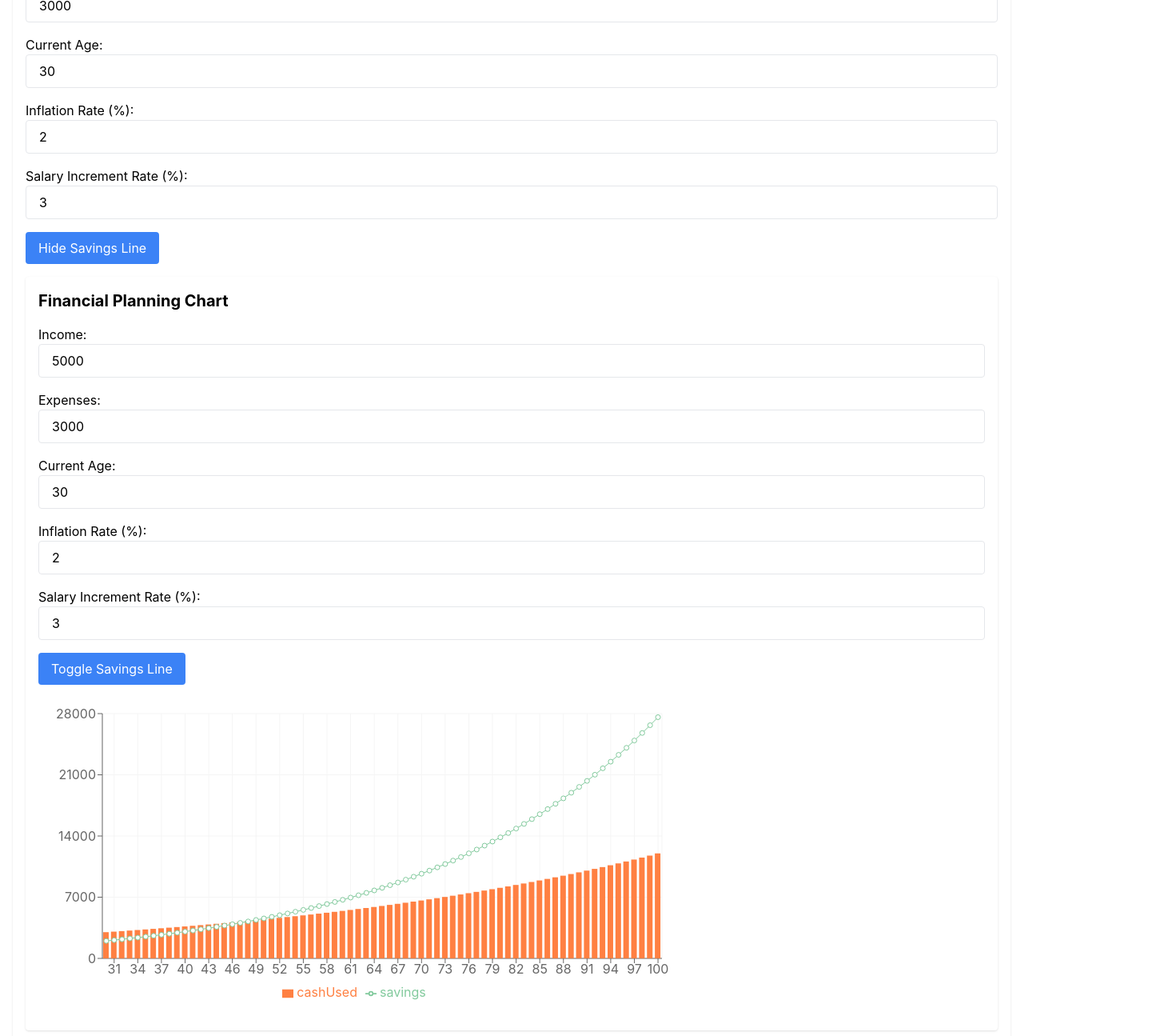
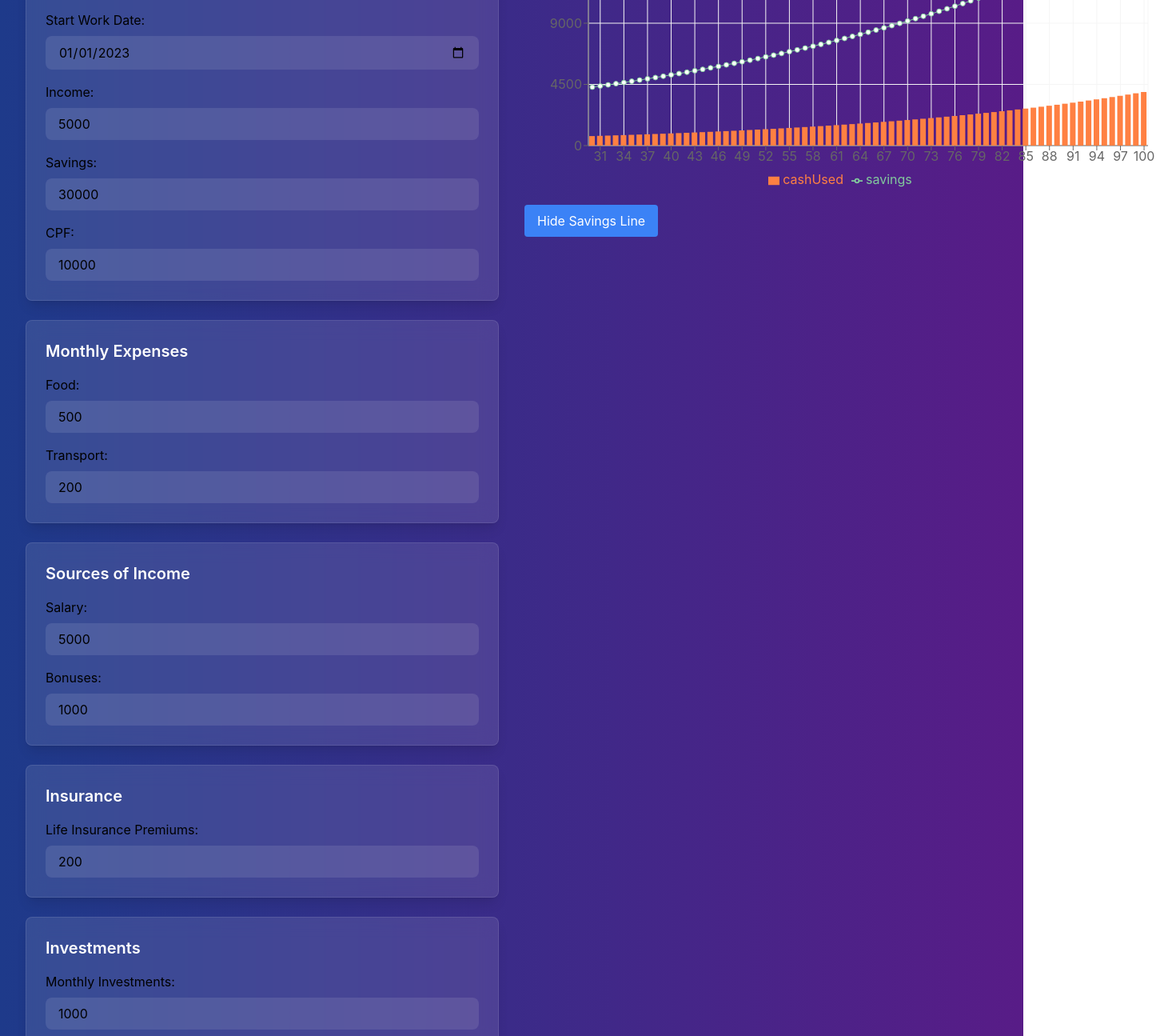
Before and after one commit to JohannsenLum/FinancePlanner, a React (Create React App) app: page /financial-planning in a window 1280 px wide. Shown: the part 300-1595 px from the top of the page at 80% size, 1456 px wide, since content can reach past the window. Built offline with nearby package versions, Linux system fonts and the light colour scheme.

Commit message:
Implement Financial Planning page v1

```diff
--- a/src/components/FinancialChart.js
+++ /dev/null
@@ -1,139 +0,0 @@
-import React, { useState, useEffect } from "react";
-import {
-  ComposedChart,
-  Bar,
-  Line,
-  XAxis,
-  YAxis,
-  Tooltip,
-  Legend,
-  CartesianGrid,
-} from "recharts";
-
-const FinancialChart = () => {
-  const [income, setIncome] = useState(5000); // Default income
-  const [expenses, setExpenses] = useState(3000); // Default expenses
-  const [age, setAge] = useState(30); // Default age
-  const [inflationRate, setInflationRate] = useState(2); // Default inflation rate
-  const [salaryIncrementRate, setSalaryIncrementRate] = useState(3); // Default salary increment rate
-  const [longTermData, setLongTermData] = useState([]); // Long-term data for the chart
-  const [showSavingsLine, setShowSavingsLine] = useState(true); // Toggle savings line
-
-  // Function to generate yearly data
-  const generateLongTermData = () => {
-    const data = [];
-    let currentIncome = income;
-    let currentExpenses = expenses;
-    let currentSavings = currentIncome - currentExpenses;
-
-    for (let year = age; year <= 100; year++) {
-      data.push({
-        age: year,
-        cashUsed: currentExpenses,
-        savings: currentSavings > 0 ? currentSavings : 0,
-      });
-
-      // Update income and expenses for the next year
-      currentIncome += currentIncome * (salaryIncrementRate / 100);
-      currentExpenses += currentExpenses * (inflationRate / 100);
-
-      // Calculate new savings
-      currentSavings = currentIncome - currentExpenses;
-    }
-
-    setLongTermData(data);
-  };
-
-  // Recalculate data whenever inputs change
-  useEffect(() => {
-    generateLongTermData();
-  }, [income, expenses, age, inflationRate, salaryIncrementRate]);
-
-  return (
-    <div className="bg-white p-4 rounded shadow">
-      <h2 className="text-xl font-bold mb-4">Financial Planning Chart</h2>
-
-      {/* Input fields for user data */}
-      <div className="flex flex-col gap-4 mb-4">
-        <label>
-          Income:
-          <input
-            type="number"
-            placeholder="Income"
-            value={income}
-            onChange={(e) => setIncome(Number(e.target.value))}
-            className="block w-full px-4 py-2 border rounded"
-          />
-        </label>
-        <label>
-          Expenses:
-          <input
-            type="number"
-            placeholder="Expenses"
-            value={expenses}
-            onChange={(e) => setExpenses(Number(e.target.value))}
-            className="block w-full px-4 py-2 border rounded"
-          />
-        </label>
-        <label>
-          Current Age:
-          <input
-            type="number"
-            placeholder="Age"
-            value={age}
-            onChange={(e) => setAge(Number(e.target.value))}
-            className="block w-full px-4 py-2 border rounded"
-          />
-        </label>
-        <label>
-          Inflation Rate (%):
-          <input
-            type="number"
-            placeholder="Inflation Rate"
-            value={inflationRate}
-            onChange={(e) => setInflationRate(Number(e.target.value))}
-            className="block w-full px-4 py-2 border rounded"
-          />
-        </label>
-        <label>
-          Salary Increment Rate (%):
-          <input
-            type="number"
-            placeholder="Salary Increment Rate"
-            value={salaryIncrementRate}
-            onChange={(e) => setSalaryIncrementRate(Number(e.target.value))}
-            className="block w-full px-4 py-2 border rounded"
-          />
-        </label>
-      </div>
-
-      {/* Toggle button for savings line */}
-      <button
-        onClick={() => setShowSavingsLine(!showSavingsLine)}
-        className="mb-4 px-4 py-2 bg-blue-500 text-white rounded"
-      >
-        Toggle Savings Line
-      </button>
-
-      {/* Chart */}
-      <ComposedChart
-        width={800}
-        height={400}
-        data={longTermData}
-        margin={{ top: 20, right: 20, bottom: 20, left: 20 }}
-      >
-        <CartesianGrid stroke="#f5f5f5" />
-        <XAxis dataKey="age" />
-        <YAxis />
-        <Tooltip />
-        <Legend />
-        <Bar dataKey="cashUsed" stackId="a" fill="#ff8042" />
-        {showSavingsLine && (
-          <Line type="monotone" dataKey="savings" stroke="#82ca9d" />
-        )}
-      </ComposedChart>
-    </div>
-  );
-};
-
-export default FinancialChart;
--- a/src/components/FinancialPlanner.jsx
+++ b/src/components/FinancialPlanner.jsx
@@ -4,18 +4,24 @@ import FinancialChart from "./FinancialChart";
 import ToggleButton from "./ToggleButton";
 
 const FinancialPlanner = () => {
+  const [age, setAge] = useState(30);
+  const [startWorkDate, setStartWorkDate] = useState("2023-01-01");
   const [income, setIncome] = useState(5000);
-  const [expenses, setExpenses] = useState(3000);
-  const [age, setAge] = useState(30);
-  const [inflationRate, setInflationRate] = useState(2);
-  const [salaryIncrementRate, setSalaryIncrementRate] = useState(3);
+  const [savings, setSavings] = useState(30000);
+  const [cpf, setCpf] = useState(10000);
+  const [bonuses, setBonuses] = useState(1000);
+  const [basicIncomeIncrement, setBasicIncomeIncrement] = useState(2);
+  const [allowanceIncrement, setAllowanceIncrement] = useState(0);
+  const [monthlyExpenses, setMonthlyExpenses] = useState({ food: 500, transport: 200 });
+  const [insurancePremiums, setInsurancePremiums] = useState({ life: 200 });
+  const [monthlyInvestments, setMonthlyInvestments] = useState(1000);
   const [longTermData, setLongTermData] = useState([]);
   const [showSavingsLine, setShowSavingsLine] = useState(true);
 
   const generateLongTermData = () => {
     const data = [];
     let currentIncome = income;
-    let currentExpenses = expenses;
+    let currentExpenses = Object.values(monthlyExpenses).reduce((a, b) => a + b, 0);
     let currentSavings = currentIncome - currentExpenses;
 
     for (let year = age; year <= 100; year++) {
@@ -25,8 +31,8 @@ const FinancialPlanner = () => {
         savings: currentSavings > 0 ? currentSavings : 0,
       });
 
-      currentIncome += currentIncome * (salaryIncrementRate / 100);
-      currentExpenses += currentExpenses * (inflationRate / 100);
+      currentIncome += currentIncome * (basicIncomeIncrement / 100);
+      currentExpenses += currentExpenses * 0.025; // Inflation rate
       currentSavings = currentIncome - currentExpenses;
     }
 
@@ -35,28 +41,35 @@ const FinancialPlanner = () => {
 
   useEffect(() => {
     generateLongTermData();
-  }, [income, expenses, age, inflationRate, salaryIncrementRate]);
+  }, [age, income, monthlyExpenses, basicIncomeIncrement]);
 
   return (
-    <div className="bg-white p-4 rounded shadow">
-      <h2 className="text-xl font-bold mb-4">Financial Planning Chart</h2>
+    <div className="min-h-screen bg-gradient-to-r from-blue-900 to-purple-900 p-8">
+      <h1 className="text-3xl font-bold text-white mb-8">Financial Planning</h1>
+      <div className="grid grid-cols-1 lg:grid-cols-2 gap-8">
+        <div>
           <InputForm
-        income={income}
-        setIncome={setIncome}
-        expenses={expenses}
-        setExpenses={setExpenses}
-        age={age}
-        setAge={setAge}
-        inflationRate={inflationRate}
-        setInflationRate={setInflationRate}
-        salaryIncrementRate={salaryIncrementRate}
-        setSalaryIncrementRate={setSalaryIncrementRate}
+            age={age} setAge={setAge}
+            startWorkDate={startWorkDate} setStartWorkDate={setStartWorkDate}
+            income={income} setIncome={setIncome}
+            savings={savings} setSavings={setSavings}
+            cpf={cpf} setCpf={setCpf}
+            bonuses={bonuses} setBonuses={setBonuses}
+            basicIncomeIncrement={basicIncomeIncrement} setBasicIncomeIncrement={setBasicIncomeIncrement}
+            allowanceIncrement={allowanceIncrement} setAllowanceIncrement={setAllowanceIncrement}
+            monthlyExpenses={monthlyExpenses} setMonthlyExpenses={setMonthlyExpenses}
+            insurancePremiums={insurancePremiums} setInsurancePremiums={setInsurancePremiums}
+            monthlyInvestments={monthlyInvestments} setMonthlyInvestments={setMonthlyInvestments}
           />
+        </div>
+        <div>
+          <FinancialChart longTermData={longTermData} showSavingsLine={showSavingsLine} />
           <ToggleButton
             showSavingsLine={showSavingsLine}
             setShowSavingsLine={setShowSavingsLine}
           />
-      <FinancialChart longTermData={longTermData} showSavingsLine={showSavingsLine} />
+        </div>
+      </div>
     </div>
   );
 };
--- a/src/components/InputForm.jsx
+++ b/src/components/InputForm.jsx
@@ -1,58 +1,144 @@
-const InputForm = ({ income, setIncome, expenses, setExpenses, age, setAge, inflationRate, setInflationRate, salaryIncrementRate, setSalaryIncrementRate }) => {
-    return (
-      <div className="flex flex-col gap-4 mb-4">
-        <label>
+import SectionCard from "./SectionCard";
+
+const InputForm = ({
+  age, setAge,
+  startWorkDate, setStartWorkDate,
+  income, setIncome,
+  savings, setSavings,
+  cpf, setCpf,
+  bonuses, setBonuses,
+  basicIncomeIncrement, setBasicIncomeIncrement,
+  allowanceIncrement, setAllowanceIncrement,
+  monthlyExpenses, setMonthlyExpenses,
+  insurancePremiums, setInsurancePremiums,
+  monthlyInvestments, setMonthlyInvestments
+}) => {
+  return (
+    <div className="space-y-6">
+      {/* Personal Details */}
+      <SectionCard title="Personal Details">
+        <label className="block">
+          Age:
+          <input
+            type="number"
+            value={age}
+            onChange={(e) => setAge(Number(e.target.value))}
+            className="w-full px-4 py-2 mt-2 bg-white/10 rounded-lg focus:outline-none focus:ring-2 focus:ring-blue-500"
+          />
+        </label>
+        <label className="block">
+          Start Work Date:
+          <input
+            type="date"
+            value={startWorkDate}
+            onChange={(e) => setStartWorkDate(e.target.value)}
+            className="w-full px-4 py-2 mt-2 bg-white/10 rounded-lg focus:outline-none focus:ring-2 focus:ring-blue-500"
+          />
+        </label>
+        <label className="block">
           Income:
           <input
             type="number"
-            placeholder="Income"
             value={income}
             onChange={(e) => setIncome(Number(e.target.value))}
-            className="block w-full px-4 py-2 border rounded"
+            className="w-full px-4 py-2 mt-2 bg-white/10 rounded-lg focus:outline-none focus:ring-2 focus:ring-blue-500"
           />
         </label>
-        <label>
-          Expenses:
+        <label className="block">
+          Savings:
           <input
             type="number"
-            placeholder="Expenses"
-            value={expenses}
-            onChange={(e) => setExpenses(Number(e.target.value))}
-            className="block w-full px-4 py-2 border rounded"
+            value={savings}
+            onChange={(e) => setSavings(Number(e.target.value))}
+            className="w-full px-4 py-2 mt-2 bg-white/10 rounded-lg focus:outline-none focus:ring-2 focus:ring-blue-500"
           />
         </label>
-        <label>
-          Current Age:
+        <label className="block">
+          CPF:
           <input
             type="number"
-            placeholder="Age"
-            value={age}
-            onChange={(e) => setAge(Number(e.target.value))}
-            className="block w-full px-4 py-2 border rounded"
+            value={cpf}
+            onChange={(e) => setCpf(Number(e.target.value))}
+            className="w-full px-4 py-2 mt-2 bg-white/10 rounded-lg focus:outline-none focus:ring-2 focus:ring-blue-500"
           />
         </label>
-        <label>
-          Inflation Rate (%):
+      </SectionCard>
+
+      {/* Monthly Expenses */}
+      <SectionCard title="Monthly Expenses">
+        <label className="block">
+          Food:
           <input
             type="number"
-            placeholder="Inflation Rate"
-            value={inflationRate}
-            onChange={(e) => setInflationRate(Number(e.target.value))}
-            className="block w-full px-4 py-2 border rounded"
+            value={monthlyExpenses.food}
+            onChange={(e) => setMonthlyExpenses({ ...monthlyExpenses, food: Number(e.target.value) })}
+            className="w-full px-4 py-2 mt-2 bg-white/10 rounded-lg focus:outline-none focus:ring-2 focus:ring-blue-500"
           />
         </label>
-        <label>
-          Salary Increment Rate (%):
+        <label className="block">
+          Transport:
           <input
             type="number"
-            placeholder="Salary Increment Rate"
-            value={salaryIncrementRate}
-            onChange={(e) => setSalaryIncrementRate(Number(e.target.value))}
-            className="block w-full px-4 py-2 border rounded"
+            value={monthlyExpenses.transport}
+            onChange={(e) => setMonthlyExpenses({ ...monthlyExpenses, transport: Number(e.target.value) })}
+            className="w-full px-4 py-2 mt-2 bg-white/10 rounded-lg focus:outline-none focus:ring-2 focus:ring-blue-500"
           />
         </label>
-      </div>
-    );
-  };
+        {/* Add more expense fields as needed */}
+      </SectionCard>
 
-  export default InputForm;
+      {/* Sources of Income */}
+      <SectionCard title="Sources of Income">
+        <label className="block">
+          Salary:
+          <input
+            type="number"
+            value={income}
+            onChange={(e) => setIncome(Number(e.target.value))}
+            className="w-full px-4 py-2 mt-2 bg-white/10 rounded-lg focus:outline-none focus:ring-2 focus:ring-blue-500"
+          />
+        </label>
+        <label className="block">
+          Bonuses:
+          <input
+            type="number"
+            value={bonuses}
+            onChange={(e) => setBonuses(Number(e.target.value))}
+            className="w-full px-4 py-2 mt-2 bg-white/10 rounded-lg focus:outline-none focus:ring-2 focus:ring-blue-500"
+          />
+        </label>
+        {/* Add more income fields as needed */}
+      </SectionCard>
+
+      {/* Insurance */}
+      <SectionCard title="Insurance">
+        <label className="block">
+          Life Insurance Premiums:
+          <input
+            type="number"
+            value={insurancePremiums.life}
+            onChange={(e) => setInsurancePremiums({ ...insurancePremiums, life: Number(e.target.value) })}
+            className="w-full px-4 py-2 mt-2 bg-white/10 rounded-lg focus:outline-none focus:ring-2 focus:ring-blue-500"
+          />
+        </label>
+        {/* Add more insurance fields as needed */}
+      </SectionCard>
+
+      {/* Investments */}
+      <SectionCard title="Investments">
+        <label className="block">
+          Monthly Investments:
+          <input
+            type="number"
+            value={monthlyInvestments}
+            onChange={(e) => setMonthlyInvestments(Number(e.target.value))}
+            className="w-full px-4 py-2 mt-2 bg-white/10 rounded-lg focus:outline-none focus:ring-2 focus:ring-blue-500"
+          />
+        </label>
+        {/* Add more investment fields as needed */}
+      </SectionCard>
+    </div>
+  );
+};
+
+export default InputForm;
--- /dev/null
+++ b/src/components/SectionCard.jsx
@@ -0,0 +1,10 @@
+const SectionCard = ({ title, children }) => {
+    return (
+      <div className="bg-white/10 backdrop-blur-md p-6 rounded-lg shadow-lg border border-white/10">
+        <h3 className="text-xl font-semibold mb-4 text-white">{title}</h3>
+        <div className="space-y-4">{children}</div>
+      </div>
+    );
+  };
+
+  export default SectionCard;
--- a/src/pages/FinancialPlanning.jsx
+++ b/src/pages/FinancialPlanning.jsx
@@ -2,8 +2,7 @@ import FinancialPlanner from "../components/FinancialPlanner";
 
 const FinancialPlanning = () => {
   return (
-    <div className="p-4">
-      <h1 className="text-2xl font-bold mb-4">Financial Planning</h1>
+    <div>
       <FinancialPlanner />
     </div>
   );
```
Lines whose indentation alone changed are shown as unchanged.
